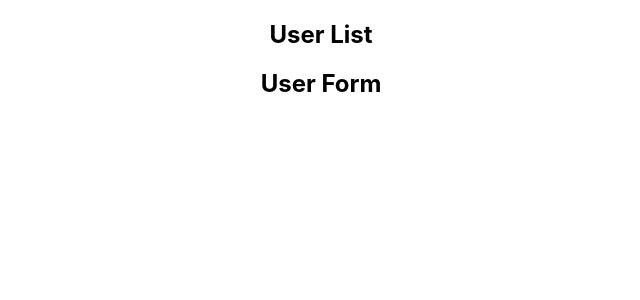
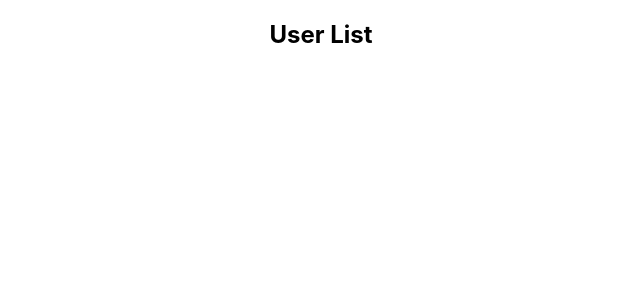
Before and after one commit to pablojavierjimenez/ReactJS-y-redux, a React (Create React App) app: page / in a window 1280 px wide. Shown: the top 300 px of the page, without its empty margins (319-959 px from the left). Built offline with nearby package versions, Linux system fonts and the light colour scheme.

Commit message:
32. Manejando rutas

```diff
--- a/src/App.js
+++ b/src/App.js
@@ -10,15 +10,15 @@ import UserForm from "./components/UserForm/UserForm";
 class App extends Component {
 
   state = {
-    route: 'lista'
+    route: 'lista' // formulario
   };
 
   render() {
-
+    const ruta = this.state.route;
     return (
       <div className="App">
-        <UserList />
-        <UserForm />
+        {ruta === 'lista' && <UserList />}
+        {ruta === 'formulario' && <UserForm />}
       </div>
     );
   }
--- a/src/components/UserList/UserList.js
+++ b/src/components/UserList/UserList.js
@@ -1,7 +1,9 @@
 import React, {Component} from "react";
 
-export default class UserForm extends Component {
+export default class UserList extends Component {
+
   render() {
+    const { users } = this.props;
     return (
       <div>
         <h2>User List</h2>
```
